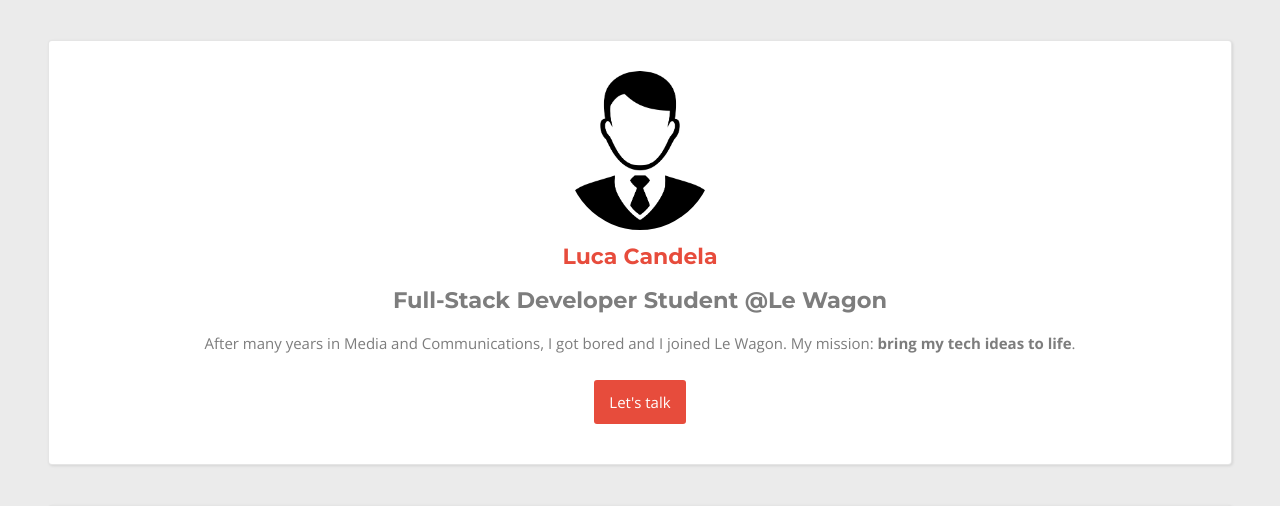
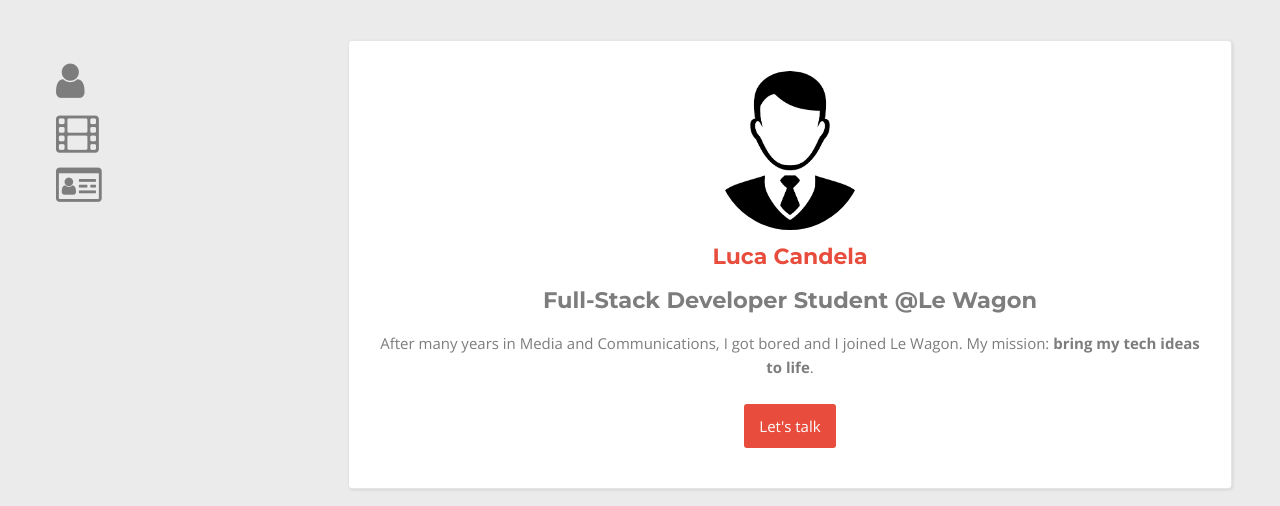
Before and after one commit to ilcande/profile, a plain HTML site: page index.html in a window 1280 px wide. Shown: the top 506 px of the page. Drawn offline with nearby package versions, Linux system fonts and the light colour scheme.

Commit message:
make my profile prettier

```diff
--- a/index.html
+++ b/index.html
@@ -6,12 +6,35 @@
     <link rel="stylesheet" type="text/css" href="style.css">
   </head>
 
-  <body style="">
+  <body>
 
+    <!-- Side navigation -->
+    <div id="sidebar">
+      <ul>
+        <li>
+          <a href="#summary">
+            <i class="fa fa-user"></i>
+          </a>
+        </li>
+        <li>
+          <a href="#favorite-movies">
+            <i class="fa fa-film"></i>
+          </a>
+        </li>
+        <li>
+          <a href="#help">
+            <i class="fa fa-id-card-o"></i>
+          </a>
+        </li>
+      </ul>
+    </div>
+
+    <!-- Page content -->
+    <div id="page-content">
       <div class="container">
 
-      <div class="card">
-        <img class="avatar" src="../profile/images/techie_avatar.png" alt="Luca Candela">
+        <div id="summary" class="card">
+          <img class="avatar" src="images/techie_avatar.png" alt="Luca Candela">
           <h1>Luca Candela</h1>
           <h2>Full-Stack Developer Student @Le Wagon</h2>
 
@@ -47,14 +70,14 @@
           </ul>
         </div>
 
-      <div class="card">
+        <div id="favorite-movies" class="card">
           <h2>My Favorite movies</h2>
 
           <table>
             <tbody>
               <tr class="list-inline">
                 <td>
-                <img class="img-medium img-shadowed" src="../profile/images/american-gangster.jpg" alt="american gangster">
+                  <img class="img-medium img-shadowed" src="images/american-gangster.jpg" alt="american gangster">
                 </td>
                 <td class="description">
                   <h3><a href="https://www.imdb.com/title/tt0765429/" target="_blank">American Gangster</a></h3>
@@ -63,7 +86,7 @@
               </tr>
               <tr class="list-inline">
                 <td>
-                <img class="img-medium img-shadowed" src="../profile/images/donnie-brasco.jpg" alt="donnie brasco">
+                  <img class="img-medium img-shadowed" src="images/donnie-brasco.jpg" alt="donnie brasco">
                 </td>
                 <td class="description">
                   <h3><a href="https://www.imdb.com/title/tt0119008/?ref_=nv_sr_1" target="_blank">Donnie Brasco</a></h3>
@@ -72,7 +95,7 @@
               </tr>
               <tr class="list-inline">
                 <td>
-                <img class="img-medium img-shadowed" src="../profile/images/snatch.jpg" alt="snatch">
+                  <img class="img-medium img-shadowed" src="images/snatch.jpg" alt="snatch">
                 </td>
                 <td class="description">
                   <h3><a href="https://www.imdb.com/title/tt0208092/?ref_=nv_sr_1" target="_blank">Snatch</a></h3>
@@ -83,7 +106,7 @@
           </table>
         </div>
 
-      <div class="card">
+        <div id="help" class="card">
           <h2>About this page</h2>
           This page has been coded during the <a href="https://lewagon.com/program" target="_blank">FullStack program @LeWagon</a>. That was probably the best experience of my entire life.
 
@@ -108,6 +131,8 @@
         </div>
 
       </div>
+    </div>
+
 
   </body>
 
--- a/style.css
+++ b/style.css
@@ -125,3 +125,43 @@ i.fa:hover {
     width: 300px;
   }
 }
+
+/* The sidebar menu */
+#sidebar {
+  margin-top: 40px;
+  position: fixed;
+  width: 500px;
+  left: 0;
+  top: 0;
+  bottom: 0;
+  text-decoration: none;
+}
+
+#page-content {
+  margin-left: 300px;
+}
+
+/* The navigation menu links*/
+#sidebar li {
+  padding: 6px 8px 6px 16px;
+  text-decoration: none;
+  font-size: 25px;
+  color: #818181;
+  display: block;
+  }
+/*
+ When you mouse over the navigation links, change their color
+#sidebar a:hover {
+    color: #f1f1f1;
+}
+*/
+/* Style page content
+page-content {
+  margin-left: 300px;
+}
+
+/* On smaller screens, where height is less than 450px, change the style of the sidebar (less padding and a smaller font size)
+@media screen and (max-height: 450px) {
+    #sidebar {padding-top: 15px;}
+    #sidebar a {font-size: 18px;}
+}
```
Lines whose indentation alone changed are shown as unchanged.
